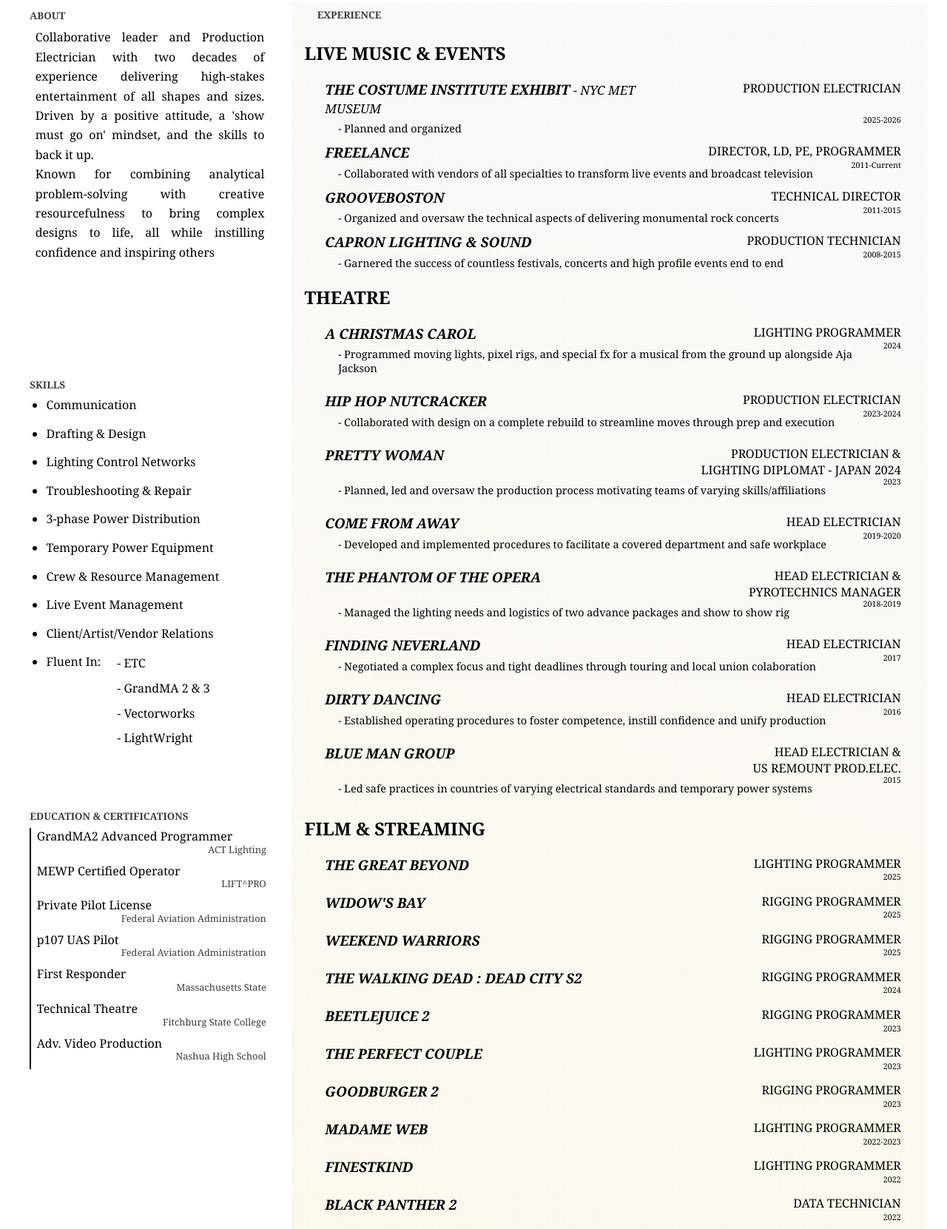
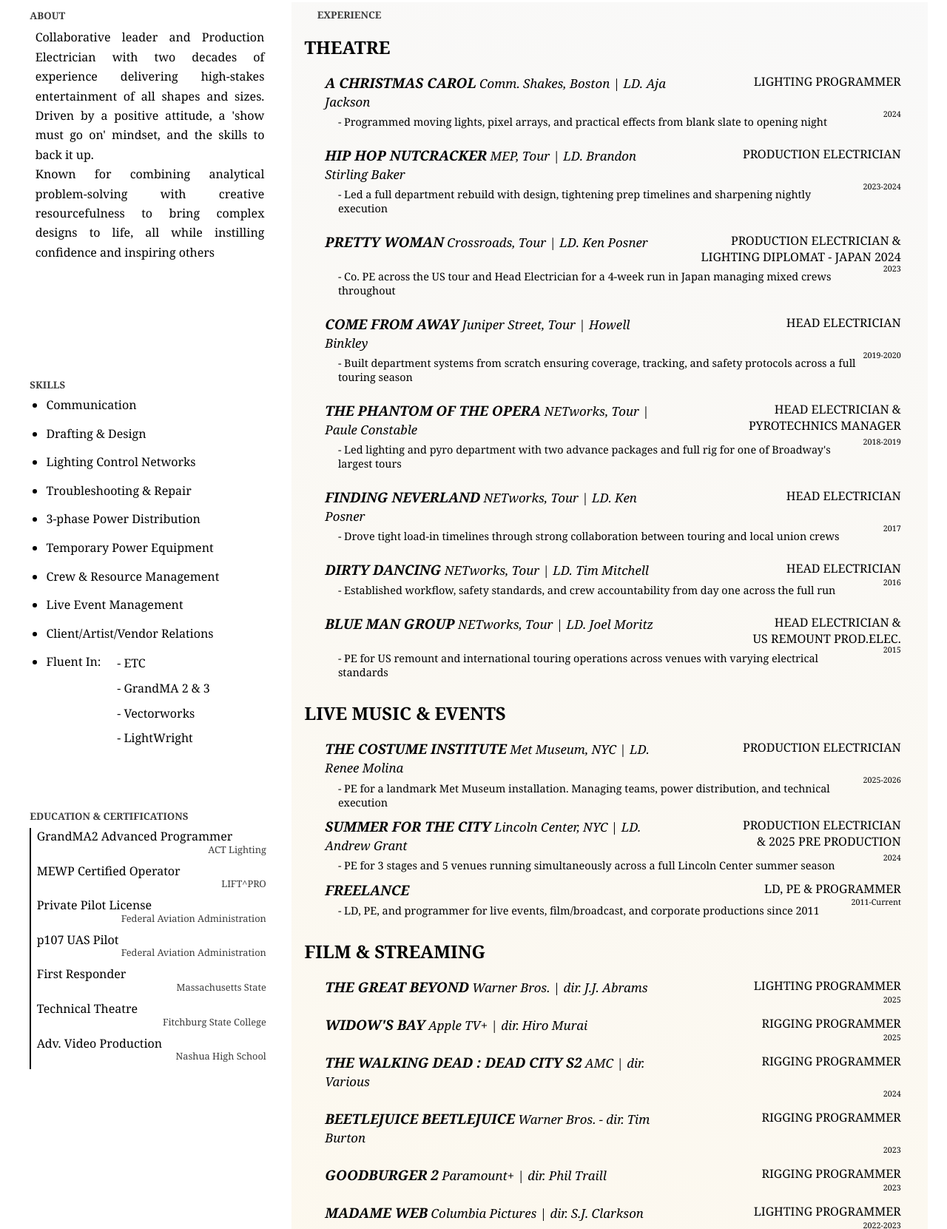
Before and after one commit to PartyWx/resume, a website: page index.html in a window 1280 px wide. Shown: the part 208-1869 px from the top of the page at 74% size. Drawn offline with Linux system fonts and the light colour scheme.

Commit message:
Updated job desc and layout

```diff
--- a/index.html
+++ b/index.html
@@ -10,7 +10,7 @@
     This has been a long running project with the goal of having a resume that I can adapt for the different roles I regularly fill.
     With this in mind, I can develop a master set of skills and work experience that can then be tailored to a specific industry.
     This was started in 2024 from a basic understanding of HTML and continues to be improved and updated as time allows.
-    AI has not and will never touch this document, it was created by me as a learning opportunity to dive deeper into HTML-->
+    This document was created by me as a learning opportunity to dive deeper into HTML-->
 
 <body>
 
@@ -97,9 +97,8 @@
       <section class="experience">
         <h5>Experience</h5>
 
-
-<!-- EVENTS & OTHER --------------------------------------->
-          <article class="events">
+<!-- TOURING ---------------------------------------------->
+          <article class="touring">
 <!--  description to be added to each array element
                       Job Title
                       Where(scope)
@@ -110,61 +109,117 @@
                       Any pertinent photos
                 -->
 
-            <h2>Live Music & Events</h2>
+            <h2>Theatre</h2>
 
-            <table class="job costumeInstitute">
+            <table class="job acc">
               <tr>
-                <td class="jobName"><h3>The Costume Institute Exhibit<span class="jobSpec"> - NYC MET MUSEUM</span></h3></td>
+                <td class="jobName"><h3>A Christmas Carol<span class="jobSpec"> Comm. Shakes, Boston | LD. Aja Jackson</span></h3></td>
+                <td class="jobTitle"><h4>Lighting Programmer</h4></td>
+              </tr>
+              <tr>
+                <td></td>
+                <td class="jobDate"><h6>2024</h6></td>
+              </tr>
+              <tr>
+                <td class="jobNote" colspan="2">- Programmed moving lights, pixel arrays, and practical effects from blank slate to opening night</td>
+              </tr>
+            </table>
+
+            <table class="job hhn">
+              <tr>
+                <td class="jobName"><h3>Hip Hop Nutcracker<span class="jobSpec"> MEP, Tour | LD. Brandon Stirling Baker</span></h3></td>
                 <td class="jobTitle"><h4>Production Electrician</h4></td>
               </tr>
               <tr>
                 <td></td>
-                <td class="jobDate"><h6>2025-2026</h6></td>
+                <td class="jobDate"><h6>2023-2024</h6></td>
               </tr>
               <tr>
-                <td class="jobNote" colspan="2">- Planned and organized</td>
+                <td class="jobNote" colspan="2">- Led a full department rebuild with design, tightening prep timelines and sharpening nightly execution</td>
               </tr>
             </table>
 
-            <table class="job freelance">
+            <table class="job prettyWoman">
               <tr>
-                <td class="jobName"><h3>Freelance<span class="jobSpec"></span></h3></td>
-                <td class="jobTitle"><h4>Director, LD, PE, Programmer </h4></td>
+                <td class="jobName"><h3>Pretty Woman<span class="jobSpec"> Crossroads, Tour | LD. Ken Posner</span></h3></td>
+                <td class="jobTitle"><h4>Production Electrician &<br>Lighting Diplomat - Japan 2024</h4></td>
               </tr>
               <tr>
                 <td></td>
-                <td class="jobDate"><h6>2011-Current</h6></td>
+                <td class="jobDate"><h6>2023</h6></td>
               </tr>
               <tr>
-                <td class="jobNote" colspan="2">- Collaborated with vendors of all specialties to transform live events and broadcast television</td>
+                <td class="jobNote" colspan="2">- Co. PE across the US tour and Head Electrician for a 4-week run in Japan managing mixed crews throughout</td>
               </tr>
             </table>
 
-            <table class="job grooveBoston">
+            <table class="job cfa">
               <tr>
-                <td class="jobName"><h3>GrooveBoston<span class="jobSpec"></span></h3></td>
-                <td class="jobTitle"><h4>Technical Director</h4></td>
+                <td class="jobName"><h3>Come From Away<span class="jobSpec"> Juniper Street, Tour | Howell Binkley</span></h3></td>
+                <td class="jobTitle"><h4>Head Electrician</h4></td>
               </tr>
               <tr>
                 <td></td>
-                <td class="jobDate"><h6>2011-2015</h6></td>
+                <td class="jobDate"><h6>2019-2020</h6></td>
               </tr>
               <tr>
-                <td class="jobNote" colspan="2">- Organized and oversaw the technical aspects of delivering monumental rock concerts</td>
+                <td class="jobNote" colspan="2">- Built department systems from scratch ensuring coverage, tracking, and safety protocols across a full touring season</td>
               </tr>
             </table>
 
-            <table class="job capron">
+            <table class="job phantom">
               <tr>
-                <td class="jobName"><h3>Capron Lighting & Sound<span class="jobSpec"></span></h3></td>
-                <td class="jobTitle"><h4>Production Technician</h4></td>
+                <td class="jobName"><h3>The Phantom of the Opera<span class="jobSpec"> NETworks, Tour | Paule Constable</span></h3></td>
+                <td class="jobTitle"><h4>Head Electrician & <br>Pyrotechnics Manager</h4></td>
               </tr>
               <tr>
                 <td></td>
-                <td class="jobDate"><h6>2008-2015</h6></td>
+                <td class="jobDate"><h6>2018-2019</h6></td>
               </tr>
               <tr>
-                <td class="jobNote" colspan="2">- Garnered the success of countless festivals, concerts and high profile events end to end</td>
+                <td class="jobNote" colspan="2">- Led lighting and pyro department with two advance packages and full rig for one of Broadway's largest tours</td>
+              </tr>
+            </table>
+
+            <table class="job fnl">
+              <tr>
+                <td class="jobName"><h3>Finding Neverland<span class="jobSpec"> NETworks, Tour | LD. Ken Posner</span></h3></td>
+                <td class="jobTitle"><h4>Head Electrician</h4></td>
+              </tr>
+              <tr>
+                <td></td>
+                <td class="jobDate"><h6>2017</h6></td>
+              </tr>
+              <tr>
+                <td class="jobNote" colspan="2">- Drove tight load-in timelines through strong collaboration between touring and local union crews</td>
+              </tr>
+            </table>
+
+            <table class="job dirtyDancing">
+              <tr>
+                <td class="jobName"><h3>Dirty Dancing<span class="jobSpec"> NETworks, Tour | LD. Tim Mitchell</span></h3></td>
+                <td class="jobTitle"><h4>Head Electrician</h4></td>
+              </tr>
+              <tr>
+                <td></td>
+                <td class="jobDate"><h6>2016</h6></td>
+              </tr>
+              <tr>
+                <td class="jobNote" colspan="2">- Established workflow, safety standards, and crew accountability from day one across the full run</td>
+              </tr>
+            </table>
+
+            <table class="job blueMan">
+              <tr>
+                <td class="jobName"><h3>Blue Man Group<span class="jobSpec"> NETworks, Tour | LD. Joel Moritz</span></h3></td>
+                <td class="jobTitle"><h4>Head Electrician & <br>US Remount Prod.Elec.</h4></td>
+              </tr>
+              <tr>
+                <td></td>
+                <td class="jobDate"><h6>2015</h6></td>
+              </tr>
+              <tr>
+                <td class="jobNote" colspan="2">- PE for US remount and international touring operations across venues with varying electrical standards</td>
               </tr>
             </table>
 
@@ -184,9 +239,8 @@
 
           </article>
 
-
-<!-- TOURING ---------------------------------------------->
-          <article class="touring">
+<!-- EVENTS & OTHER --------------------------------------->
+          <article class="events">
           <!--  description to be added to each array element
                                 Job Title
                                 Where(scope)
@@ -197,121 +251,78 @@
                                 Any pertinent photos
                           -->
 
-            <h2>Theatre</h2>
+            <h2>Live Music & Events</h2>
 
-            <table class="job acc">
+            <table class="job costumeInstitute">
               <tr>
-                <td class="jobName"><h3>A Christmas Carol<span class="jobSpec"></span></h3></td>
-                <td class="jobTitle"><h4>Lighting Programmer</h4></td>
+                <td class="jobName"><h3>The Costume Institute<span class="jobSpec"> Met Museum, NYC | LD. Renee Molina</span></h3></td>
+                <td class="jobTitle"><h4>Production Electrician</h4></td>
+              </tr>
+              <tr>
+                <td></td>
+                <td class="jobDate"><h6>2025-2026</h6></td>
+              </tr>
+              <tr>
+                <td class="jobNote" colspan="2">- PE for a landmark Met Museum installation. Managing teams, power distribution, and technical execution
+                  </td>
+              </tr>
+            </table>
+
+            <table class="job sftc">
+              <tr>
+                <td class="jobName"><h3>Summer for the City<span class="jobSpec"> Lincoln Center, NYC | LD. Andrew Grant</span></h3></td>
+                <td class="jobTitle"><h4>Production Electrician<br>& 2025 Pre Production</h4></td>
               </tr>
               <tr>
                 <td></td>
                 <td class="jobDate"><h6>2024</h6></td>
               </tr>
               <tr>
-                <td class="jobNote" colspan="2">- Programmed moving lights, pixel rigs, and special fx for a musical from the ground up alongside Aja Jackson
-
-                </td>
+                <td class="jobNote" colspan="2">- PE for 3 stages and 5 venues running simultaneously across a full Lincoln Center summer season</td>
               </tr>
             </table>
 
-            <table class="job hhn">
+            <table class="job freelance">
               <tr>
-                <td class="jobName"><h3>Hip Hop Nutcracker<span class="jobSpec"></span></h3></td>
-                <td class="jobTitle"><h4>Production Electrician</h4></td>
+                <td class="jobName"><h3>Freelance<span class="jobSpec"></span></h3></td>
+                <td class="jobTitle"><h4>LD, PE & Programmer </h4></td>
               </tr>
               <tr>
                 <td></td>
-                <td class="jobDate"><h6>2023-2024</h6></td>
+                <td class="jobDate"><h6>2011-Current</h6></td>
               </tr>
               <tr>
-                <td class="jobNote" colspan="2">- Collaborated with design on a complete rebuild to streamline moves through prep and execution </td>
+                <td class="jobNote" colspan="2">- LD, PE, and programmer for live events, film/broadcast, and corporate productions since 2011</td>
               </tr>
             </table>
 
-            <table class="job prettyWoman">
+            <!-- <table class="job grooveBoston">
               <tr>
-                <td class="jobName"><h3>Pretty Woman<span class="jobSpec"></span></h3></td>
-                <td class="jobTitle"><h4>Production Electrician &<br>lighting diplomat - Japan 2024</h4></td>
+                <td class="jobName"><h3>GrooveBoston<span class="jobSpec"></span></h3></td>
+                <td class="jobTitle"><h4>Technical Director</h4></td>
               </tr>
               <tr>
                 <td></td>
-                <td class="jobDate"><h6>2023</h6></td>
+                <td class="jobDate"><h6>2011-2015</h6></td>
               </tr>
               <tr>
-                <td class="jobNote" colspan="2">- Planned, led and oversaw the production process motivating teams of varying skills/affiliations</td>
+                <td class="jobNote" colspan="2">- Organized and oversaw the technical aspects of delivering monumental rock concerts</td>
               </tr>
-            </table>
+            </table> -->
 
-            <table class="job cfa">
+            <!-- <table class="job capron">
               <tr>
-                <td class="jobName"><h3>Come From Away<span class="jobSpec"></span></h3></td>
-                <td class="jobTitle"><h4>Head Electrician</h4></td>
+                <td class="jobName"><h3>Capron Lighting & Sound<span class="jobSpec"></span></h3></td>
+                <td class="jobTitle"><h4>Production Technician</h4></td>
               </tr>
               <tr>
                 <td></td>
-                <td class="jobDate"><h6>2019-2020</h6></td>
+                <td class="jobDate"><h6>2008-2015</h6></td>
               </tr>
               <tr>
-                <td class="jobNote" colspan="2">- Developed and implemented procedures to facilitate a covered department and safe workplace</td>
+                <td class="jobNote" colspan="2">- Garnered the success of countless festivals, concerts and high profile events end to end</td>
               </tr>
-            </table>
-
-            <table class="job phantom">
-              <tr>
-                <td class="jobName"><h3>The Phantom of the Opera<span class="jobSpec"></span></h3></td>
-                <td class="jobTitle"><h4>Head Electrician & <br>Pyrotechnics Manager</h4></td>
-              </tr>
-              <tr>
-                <td></td>
-                <td class="jobDate"><h6>2018-2019</h6></td>
-              </tr>
-              <tr>
-                <td class="jobNote" colspan="2">- Managed the lighting needs and logistics of two advance packages and show to show rig</td>
-              </tr>
-            </table>
-
-            <table class="job fnl">
-              <tr>
-                <td class="jobName"><h3>Finding Neverland<span class="jobSpec"></span></h3></td>
-                <td class="jobTitle"><h4>Head Electrician</h4></td>
-              </tr>
-              <tr>
-                <td></td>
-                <td class="jobDate"><h6>2017</h6></td>
-              </tr>
-              <tr>
-                <td class="jobNote" colspan="2">- Negotiated a complex focus and tight deadlines through touring and local union colaboration</td>
-              </tr>
-            </table>
-
-            <table class="job dirtyDancing">
-              <tr>
-                <td class="jobName"><h3>Dirty Dancing<span class="jobSpec"></span></h3></td>
-                <td class="jobTitle"><h4>Head Electrician</h4></td>
-              </tr>
-              <tr>
-                <td></td>
-                <td class="jobDate"><h6>2016</h6></td>
-              </tr>
-              <tr>
-                <td class="jobNote" colspan="2">- Established operating procedures to foster competence, instill confidence and unify production</td>
-              </tr>
-            </table>
-
-            <table class="job blueMan">
-              <tr>
-                <td class="jobName"><h3>Blue Man Group<span class="jobSpec"></span></h3></td>
-                <td class="jobTitle"><h4>Head Electrician&nbsp;& <br>US Remount Prod.Elec.</h4></td>
-              </tr>
-              <tr>
-                <td></td>
-                <td class="jobDate"><h6>2015</h6></td>
-              </tr>
-              <tr>
-                <td class="jobNote" colspan="2">- Led safe practices in countries of varying electrical standards and temporary power systems</td>
-              </tr>
-            </table>
+            </table> -->
 
             <!-- <table class="job template">
               <tr>
@@ -351,7 +362,7 @@
 
     <table class="job theGreatBeyond">
       <tr>
-        <td class="jobName"><h3>The Great Beyond<span class="jobSpec"></span></h3></td>
+        <td class="jobName"><h3>The Great Beyond<span class="jobSpec"> Warner Bros. | dir. J.J. Abrams</span></h3></td>
         <td class="jobTitle"><h4>Lighting Programmer</h4></td>
       </tr>
       <tr>
@@ -365,7 +376,7 @@
 
     <table class="job widowsBay">
       <tr>
-        <td class="jobName"><h3>Widow's Bay<span class="jobSpec"></span></h3></td>
+        <td class="jobName"><h3>Widow's Bay<span class="jobSpec"> Apple TV+ | dir. Hiro Murai</span></h3></td>
         <td class="jobTitle"><h4>Rigging Programmer</h4></td>
       </tr>
       <tr>
@@ -377,7 +388,7 @@
       </tr> -->
     </table>
 
-    <table class="job weekendWarrior">
+    <!-- <table class="job weekendWarrior">
       <tr>
         <td class="jobName"><h3>Weekend Warriors<span class="jobSpec"></span></h3></td>
         <td class="jobTitle"><h4>Rigging Programmer</h4></td>
@@ -386,14 +397,14 @@
         <td></td>
         <td class="jobDate"><h6>2025</h6></td>
       </tr>
-      <!-- <tr>
+      <tr>
         <td class="jobNote" colspan="2">Rigging programmer involving road units, wireless control, and stage work including a volume screen and arena work</td>
-      </tr> -->
-    </table>
+      </tr>
+    </table> -->
 
     <table class="job walkingDead">
       <tr>
-        <td class="jobName"><h3>The Walking Dead : Dead City S2<span class="jobSpec"></span></h3></td>
+        <td class="jobName"><h3>The Walking Dead : Dead City S2<span class="jobSpec"> AMC | dir. Various</span></h3></td>
         <td class="jobTitle"><h4>Rigging Programmer</h4></td>
       </tr>
       <tr>
@@ -407,7 +418,7 @@
 
     <table class="job beetlejuice2">
       <tr>
-        <td class="jobName"><h3>Beetlejuice 2<span class="jobSpec"></span></h3></td>
+        <td class="jobName"><h3>Beetlejuice Beetlejuice<span class="jobSpec"> Warner Bros. - dir. Tim Burton</span></h3></td>
         <td class="jobTitle"><h4>Rigging Programmer</h4></td>
       </tr>
       <tr>
@@ -419,24 +430,24 @@
       </tr> -->
     </table>
 
-    <table class="job perfectCouple">
+    <!-- <table class="job perfectCouple">
       <tr>
         <td class="jobName"><h3>The Perfect Couple<span class="jobSpec"></span></h3></td>
-        <td class="jobTitle"><h4>Lighting Programmer
-           <!-- :<br>Underwater Segments</h4></td> -->
+        <td class="jobTitle"><h4>Lighting Programmer</h4>
+           :<br>Underwater Segments</h4></td>
       </tr>
       <tr>
         <td></td>
         <td class="jobDate"><h6>2023</h6></td>
       </tr>
-      <!-- <tr>
+      <tr>
         <td class="jobNote" colspan="2">Programmer for underwater scenes Season X Episode X | GrandMA2 Control</td>
-      </tr> -->
-    </table>
+      </tr>
+    </table> -->
 
     <table class="job goodburger">
       <tr>
-        <td class="jobName"><h3>Goodburger 2<span class="jobSpec"></span></h3></td>
+        <td class="jobName"><h3>Goodburger 2<span class="jobSpec"> Paramount+ | dir. Phil Traill</span></h3></td>
         <td class="jobTitle"><h4>Rigging Programmer</h4></td>
       </tr>
       <tr>
@@ -450,9 +461,9 @@
 
     <table class="job madameWeb">
       <tr>
-        <td class="jobName"><h3>Madame Web<span class="jobSpec"></span></h3></td>
-        <td class="jobTitle"><h4>Lighting Programmer
-           <!-- :<br>2nd Unit & Action Unit</h4></td> -->
+        <td class="jobName"><h3>Madame Web<span class="jobSpec"> Columbia Pictures | dir. S.J. Clarkson</span></h3></td>
+        <td class="jobTitle"><h4>Lighting Programmer</h4></td>
+           <!-- :<br>2nd Unit & Action Unit</h4> -->
       </tr>
       <tr>
         <td></td>
@@ -465,7 +476,7 @@
 
     <table class="job finestkind">
       <tr>
-        <td class="jobName"><h3>Finestkind<span class="jobSpec"></span></h3></td>
+        <td class="jobName"><h3>Finestkind<span class="jobSpec"> Paramount+ | dir. Brian Helgeland</span></h3></td>
         <td class="jobTitle"><h4>Lighting Programmer</h4></td>
       </tr>
       <tr>
@@ -479,7 +490,7 @@
 
     <table class="job blackPanther2">
       <tr>
-        <td class="jobName"><h3>Black Panther 2<span class="jobSpec"></span></h3></td>
+        <td class="jobName"><h3>Black Panther: Wakanda Forever<span class="jobSpec"> Marvel | dir. Ryan Coogler</span></h3></td>
         <td class="jobTitle"><h4>Data Technician</h4></td>
       </tr>
       <tr>
@@ -493,9 +504,9 @@
 
     <table class="job hocusPocus2">
       <tr>
-        <td class="jobName"><h3>Hocus Pocus 2<span class="jobSpec"></span></h3></td>
-        <td class="jobTitle"><h4>Lighting Programmer
-           <!-- : Second Unit<br>Rigging Programmer</h4></td> -->
+        <td class="jobName"><h3>Hocus Pocus 2<span class="jobSpec"> Disney | dir. Anne Fletcher</span></h3></td>
+        <td class="jobTitle"><h4>Lighting Programmer</h4></td>
+           <!-- : Second Unit<br>Rigging Programmer</h4> -->
       </tr>
       <tr>
         <td></td>
@@ -508,8 +519,8 @@
 
     <table class="job spirited">
       <tr>
-        <td class="jobName"><h3>Spirited<span class="jobSpec"></span></h3></td>
-        <td class="jobTitle"><h4>Moving Light Technician <br> "Ghostworld" Co-Prod.Elec.</h4></td>
+        <td class="jobName"><h3>Spirited<span class="jobSpec"> Apple TV+ | dir. Sean Anders</span></h3></td>
+        <td class="jobTitle"><h4>Moving Light Technician <br> "Ghostworld" PE</h4></td>
       </tr>
       <tr>
         <td></td>
@@ -520,7 +531,7 @@
       </tr> -->
     </table>
 
-    <table class="job mothership">
+    <!-- <table class="job mothership">
       <tr>
         <td class="jobName"><h3>The Mothership<span class="jobSpec"></span></h3></td>
         <td class="jobTitle"><h4>Fixtures Electrician</h4></td>
@@ -529,10 +540,10 @@
         <td></td>
         <td class="jobDate"><h6>2021</h6></td>
       </tr>
-      <!-- <tr>
+      <tr>
         <td class="jobNote" colspan="2">***...***</td>
-      </tr> -->
-    </table>
+      </tr>
+    </table> -->
 
 
     <!-- <table class="job template">
```
Lines whose indentation alone changed are shown as unchanged.
